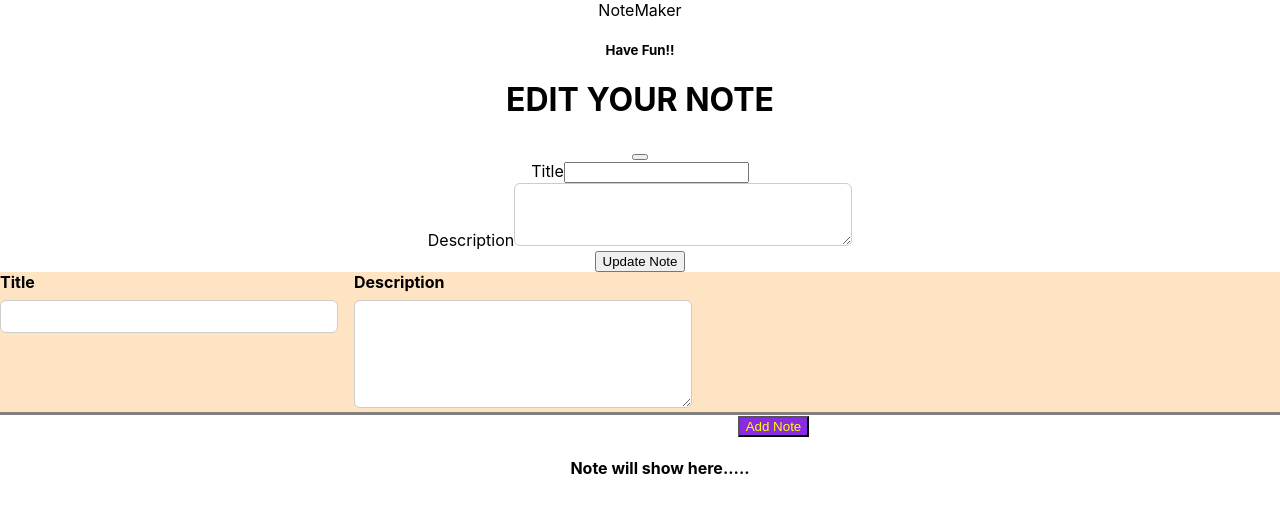
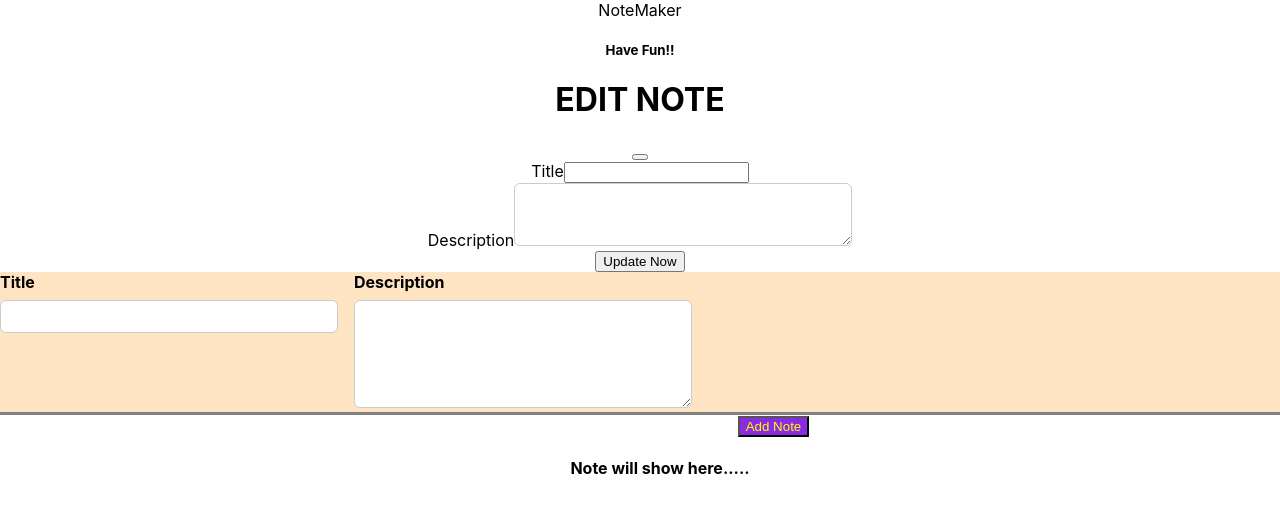
Before and after one commit to Janak869042/ui-mini-project, a React (Create React App) app: page / in a window 1280 px wide. Shown: the top 512 px of the page. Built offline with nearby package versions, Linux system fonts and the light colour scheme.

Commit message:
Update FormFace.js

```diff
--- a/src/components/FormFace.js
+++ b/src/components/FormFace.js
@@ -16,7 +16,7 @@ const FormFace = (props) => {
                 className="modal-title fs-5 text-align-center"
                 id="exampleModalLabel"
               >
-                EDIT YOUR NOTE
+                EDIT NOTE
               </h1>
               <button
                 type="button"
@@ -58,7 +58,7 @@ const FormFace = (props) => {
                 data-bs-dismiss="modal"
                 onClick={props.updateHandler}
               >
-                Update Note
+                Update Now
               </button>
             </div>
           </div>
```
